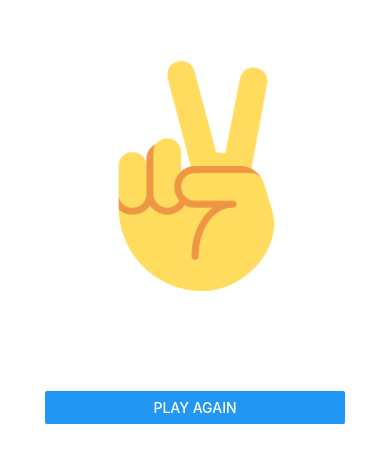
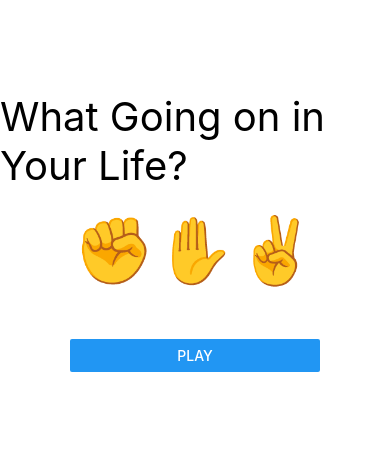
Before and after one commit to Mizzan/rock-paper-scissors-app, a React Native app: screen / in a window 390 px wide. Shown: the part 190-652 px from the top of the page. Built offline with nearby package versions, Linux system fonts and the light colour scheme.

Commit message:
finish the app

```diff
--- a/App.js
+++ b/App.js
@@ -1,19 +1,22 @@
 import { StatusBar } from 'expo-status-bar';
-import React from 'react';
+import React, { useState } from 'react';
 import { Button, StyleSheet, Text, View } from 'react-native';
 import PlayScreen from './src/PlayScreen';
 
 export default function App() {
+  const [game, setGame] = useState(false);
   return (
-    // <View style={styles.container}>
-    //   <Text style={styles.header}>Rock Paper Scissors</Text>
-    //   <Text style={styles.emojiStyle}>✊✋✌</Text>
-    //   <View style={styles.btnStyle}>
-    //     <Button title="Play" />
-    //   </View>
-    // </View>
+      game ?
+        <PlayScreen />
+      :
+        <View style={styles.container}>
+          <Text style={styles.header}>What Going on in Your Life?</Text>
+          <Text style={styles.emojiStyle}>✊✋✌</Text>
+          <View style={styles.btnStyle}>
+            <Button title="Play" onPress={()=> setGame(true)}/>
+          </View>
+        </View>
 
-    <PlayScreen />
   );
 }
 
--- a/src/PlayScreen.js
+++ b/src/PlayScreen.js
@@ -55,6 +55,7 @@ const styles = StyleSheet.create({
   },
   counter: {
     fontSize: 150,
+    color: 'white',
   },
   buttonStyle: {
     marginTop: 100,
```
